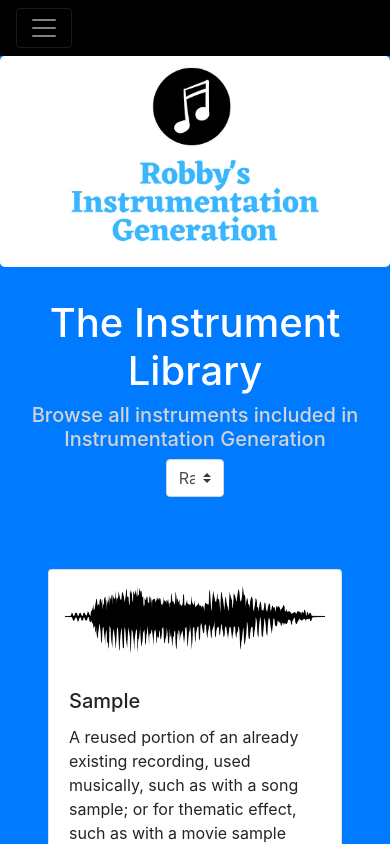
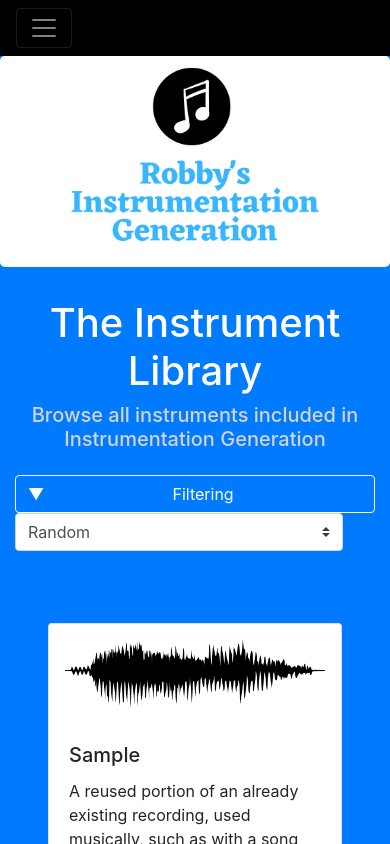
Before and after one commit to robbyph/instrumentation-generation, a Next.js app: page /library in a window 390 px wide. Shown: the top 844 px of the page. Built offline with nearby package versions, Linux system fonts and the light colour scheme.

Commit message:
laid groundwork for library filtering

```diff
--- a/pages/changelog.js
+++ b/pages/changelog.js
@@ -26,7 +26,7 @@ const changelog = () => {
                         <ul className={styles.changes}>
                             <li className={styles.listItem}>Added sorting to library and modals</li>
                             <li className={styles.listItem}>Added filtering to library and modals</li>
-                            <li className={styles.listItem}>Added filter based instrument generation</li>
+                            <li className={styles.listItem}>Added tag based instrument generation</li>
                             <li className={styles.listItem}>Updated CSS</li>
                         </ul>
                     </div>
--- a/pages/library.js
+++ b/pages/library.js
@@ -2,10 +2,12 @@ import styles from '../styles/Library.module.scss'
 import LibraryInstrumentList from '../components/LibraryComponents/LibraryInstrumentList'
 import { NextSeo } from 'next-seo'
 import { useEffect, useState } from 'react'
+import {Form, Container, Col, Row, Collapse, Button} from 'react-bootstrap'
 
 
 const library = () => {
     const [sortingOption, setSortingOption] = useState('0')
+    const [open, setOpen] = useState(false);
 
     return (
         <div>
@@ -13,14 +15,68 @@ const library = () => {
                     title="Instrument Library"
                     description="A tool for composers to generate random groups of instruments to help jumpstart creativity."
                 />
+
+                <Container fluid>
+
+                    <Row>
+                        <Col>
                             <h1 className={styles.headingOne}>The Instrument Library</h1>
+                        </Col>
+                    </Row>
+
+                    <Row>
+                        <Col>
                             <h5 className={styles.headingFive}>Browse all instruments included in Instrumentation Generation</h5>
+                        </Col>
+                    </Row>
+
+                    <Row style={{marginTop: '1rem'}}>
+                        <Col>
+                            <Form>
+                                <Row>
+                                    <Col xl={{span: 4, offset: 4}}>
+                                        <Button variant="outline-light" style={{width: '100%'}} onClick={() => setOpen(!open)} aria-controls="example-collapse-text" aria-expanded={open}><span style={{float:'left'}}>{open ? '▲' : '▼' }</span>Filtering</Button>
+                                        <Collapse in={open}>
+                                            <Row style={{marginTop: '1rem'}}>
+                                            <Col>
+                                                <h5 style={{textAlign: 'center', color: 'white'}}>Category Filtering: </h5>
+                                                <Form.Control as="select" multiple style={{borderRadius: '.5rem'}}>
+                                                    <option selected value='contemporary'>Contemporary</option>
+                                                    <option selected value='orchestral'>Orchestral</option>
+                                                    <option selected value='traditional'>Traditional</option>
+                                                    <option selected value='vocal'>Vocal</option>
+                                                </Form.Control>
+                                            </Col>
+                                            <Col>
+                                            <h5 style={{textAlign: 'center', color: 'white'}}>Family Filtering: </h5>
+                                                <Form.Control as="select" multiple style={{borderRadius: '.5rem'}}>
+                                                    <option selected value='string'>String</option>
+                                                    <option selected value='percussion'>Percussion</option>
+                                                    <option selected value='brass'>Brass</option>
+                                                    <option selected value='wind'>Wind</option>
+                                                    <option selected value='electronic' >Electronic</option>
+                                                    <option selected value='keyboard'>Keyboard</option>
+                                                </Form.Control>
+                                            </Col>
+                                            </Row>
+                                        </Collapse>
+                                    </Col>
+                                    <Col xl={{span: 2, offset: 2}}>
+                                        <div style={{marginRight: '2rem'}}>
                                             <select className="custom-select" id='sortingSelect' onChange={(e) => setSortingOption(e.target.value)}>
                                             <option defaultValue value ="0">Random</option>
                                             <option value="1">A - Z</option>
                                             <option value="2">Z - A</option>
                                             </select>
+                                        </div>
+                                    </Col>
+                                </Row>
+                            </Form>
+                        </Col>
+                    </Row>
                     <br/>
+            </Container>
+
             <LibraryInstrumentList sortOption={sortingOption} />
         </div>
     )
--- a/styles/custom.scss
+++ b/styles/custom.scss
@@ -19,19 +19,7 @@
         color: rgb(238, 211, 211);
     }
 
-    .custom-select#sortingSelect{
-        width: 15%;
-        float: right;
-        margin-right:5%;
-    }
 
-    @media (max-width: 768px) {
-        .custom-select#sortingSelect{
-            float: none;
-            display: block;
-            margin: 0 auto;
-        }
-    }
 
     //Keep at bottom
     @import '~bootstrap/scss/bootstrap.scss'
```
Also changed, not shown: components/data/instruments.json. Lines whose indentation alone changed are shown as unchanged.
